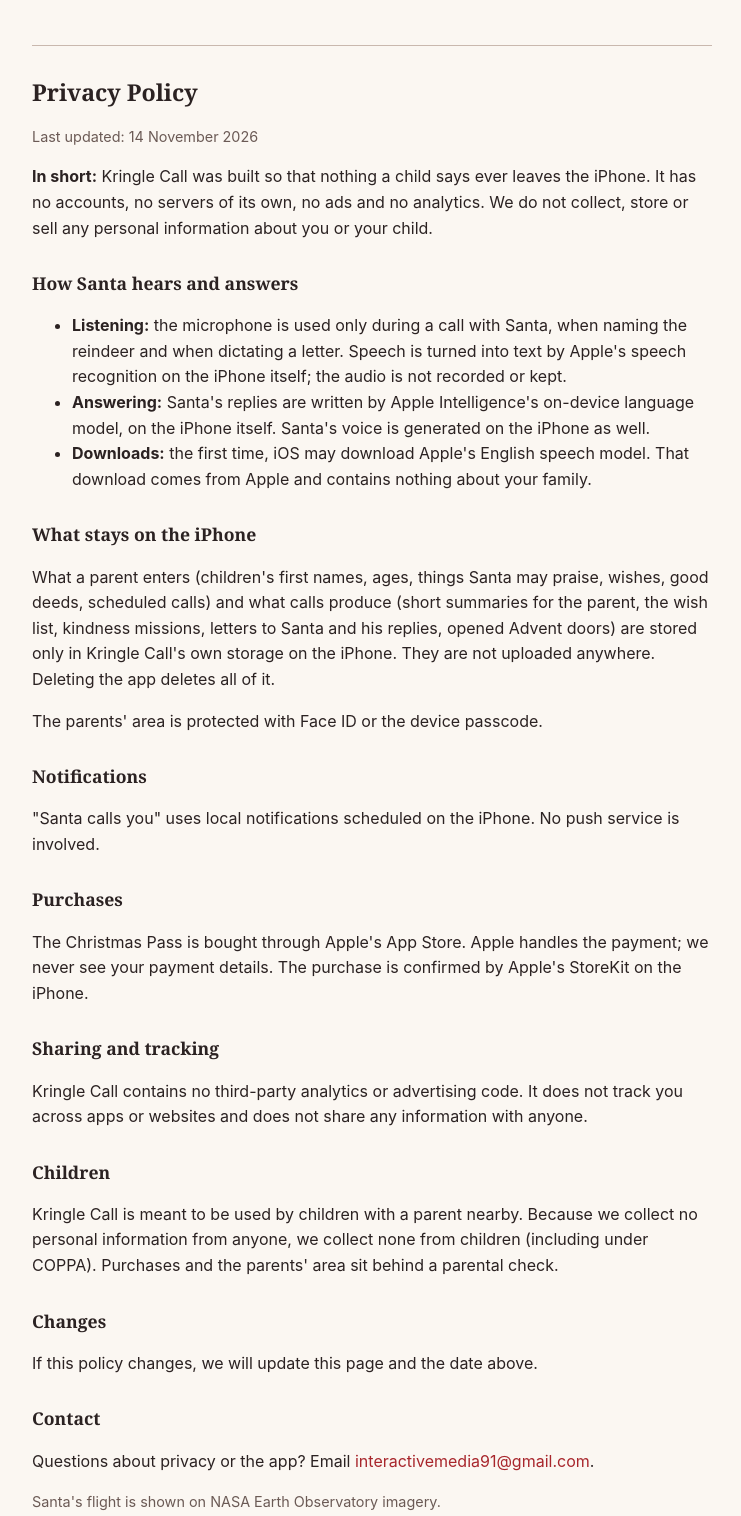
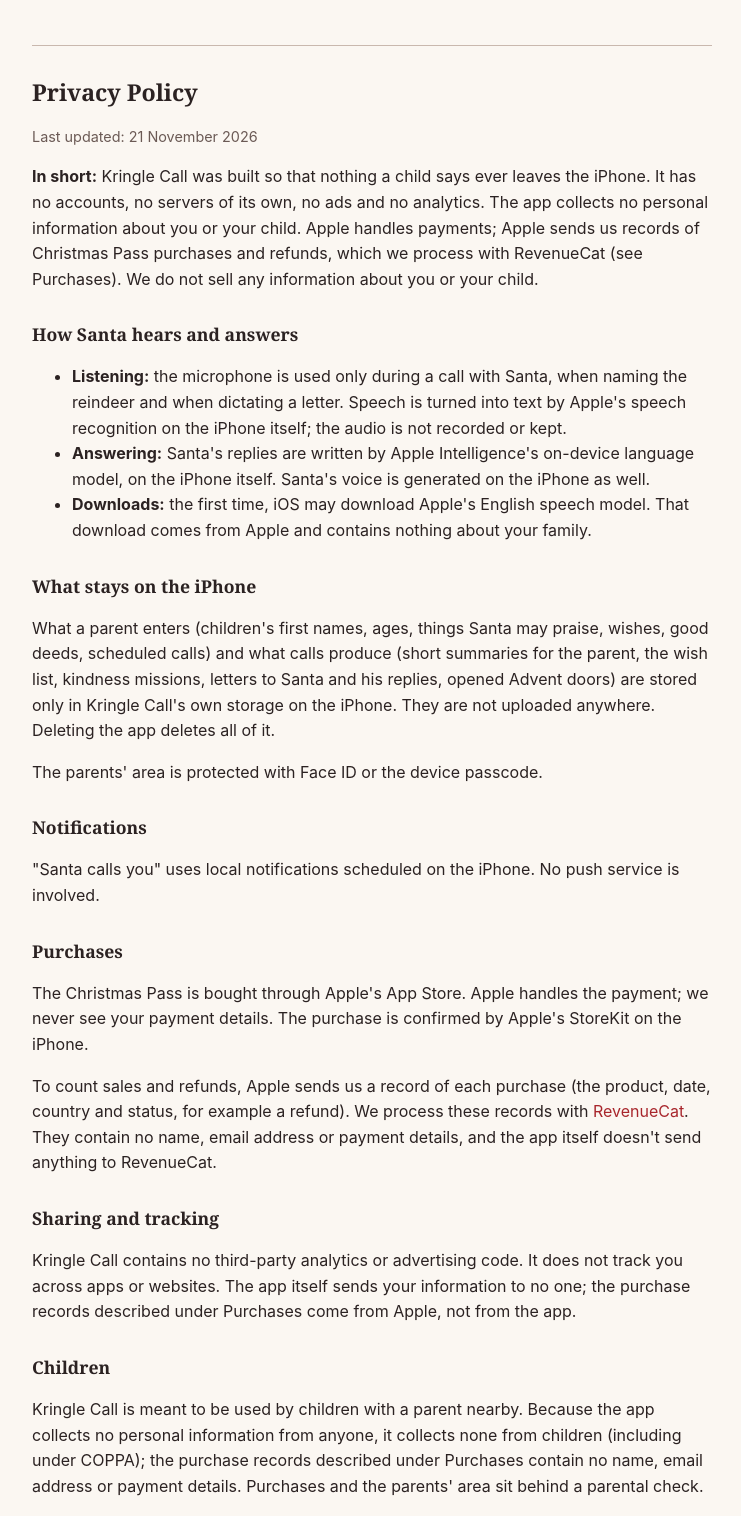
Before and after one commit to interactivemedia91-arch/interactivemedia91-arch.github.io, a plain HTML site: page kringle-call/privacy.html in a window 1280 px wide. Shown: the part 1330-2846 px from the top of the page, without its empty margins (268-1009 px from the left). Drawn offline with Linux system fonts and the light colour scheme.

Commit message:
Kringle Call privacy: purchase records processed with RevenueCat
Co-Authored-By: Claude Opus 5.5 <noreply@anthropic.com>
Claude-Session: https://claude.ai/code/session_01M9jurJQoXr9CkJWMwQecyK

```diff
--- a/kringle-call/privacy.html
+++ b/kringle-call/privacy.html
@@ -34,9 +34,9 @@
 <p>On Christmas Eve, 24 December. The tracker shows Santa's flight around the world on a globe, and you can put a countdown to his visit on your Lock Screen.</p>
 
 <h2 id="privacy">Privacy Policy</h2>
-<p class="muted">Last updated: 14 November 2026</p>
+<p class="muted">Last updated: 21 November 2026</p>
 
-<p><strong>In short:</strong> Kringle Call was built so that nothing a child says ever leaves the iPhone. It has no accounts, no servers of its own, no ads and no analytics. We do not collect, store or sell any personal information about you or your child.</p>
+<p><strong>In short:</strong> Kringle Call was built so that nothing a child says ever leaves the iPhone. It has no accounts, no servers of its own, no ads and no analytics. The app collects no personal information about you or your child. Apple handles payments; Apple sends us records of Christmas Pass purchases and refunds, which we process with RevenueCat (see Purchases). We do not sell any information about you or your child.</p>
 
 <h3>How Santa hears and answers</h3>
 <ul>
@@ -54,12 +54,13 @@
 
 <h3>Purchases</h3>
 <p>The Christmas Pass is bought through Apple's App Store. Apple handles the payment; we never see your payment details. The purchase is confirmed by Apple's StoreKit on the iPhone.</p>
+<p>To count sales and refunds, Apple sends us a record of each purchase (the product, date, country and status, for example a refund). We process these records with <a href="https://www.revenuecat.com/privacy/">RevenueCat</a>. They contain no name, email address or payment details, and the app itself doesn't send anything to RevenueCat.</p>
 
 <h3>Sharing and tracking</h3>
-<p>Kringle Call contains no third-party analytics or advertising code. It does not track you across apps or websites and does not share any information with anyone.</p>
+<p>Kringle Call contains no third-party analytics or advertising code. It does not track you across apps or websites. The app itself sends your information to no one; the purchase records described under Purchases come from Apple, not from the app.</p>
 
 <h3>Children</h3>
-<p>Kringle Call is meant to be used by children with a parent nearby. Because we collect no personal information from anyone, we collect none from children (including under COPPA). Purchases and the parents' area sit behind a parental check.</p>
+<p>Kringle Call is meant to be used by children with a parent nearby. Because the app collects no personal information from anyone, it collects none from children (including under COPPA); the purchase records described under Purchases contain no name, email address or payment details. Purchases and the parents' area sit behind a parental check.</p>
 
 <h3>Changes</h3>
 <p>If this policy changes, we will update this page and the date above.</p>
```
